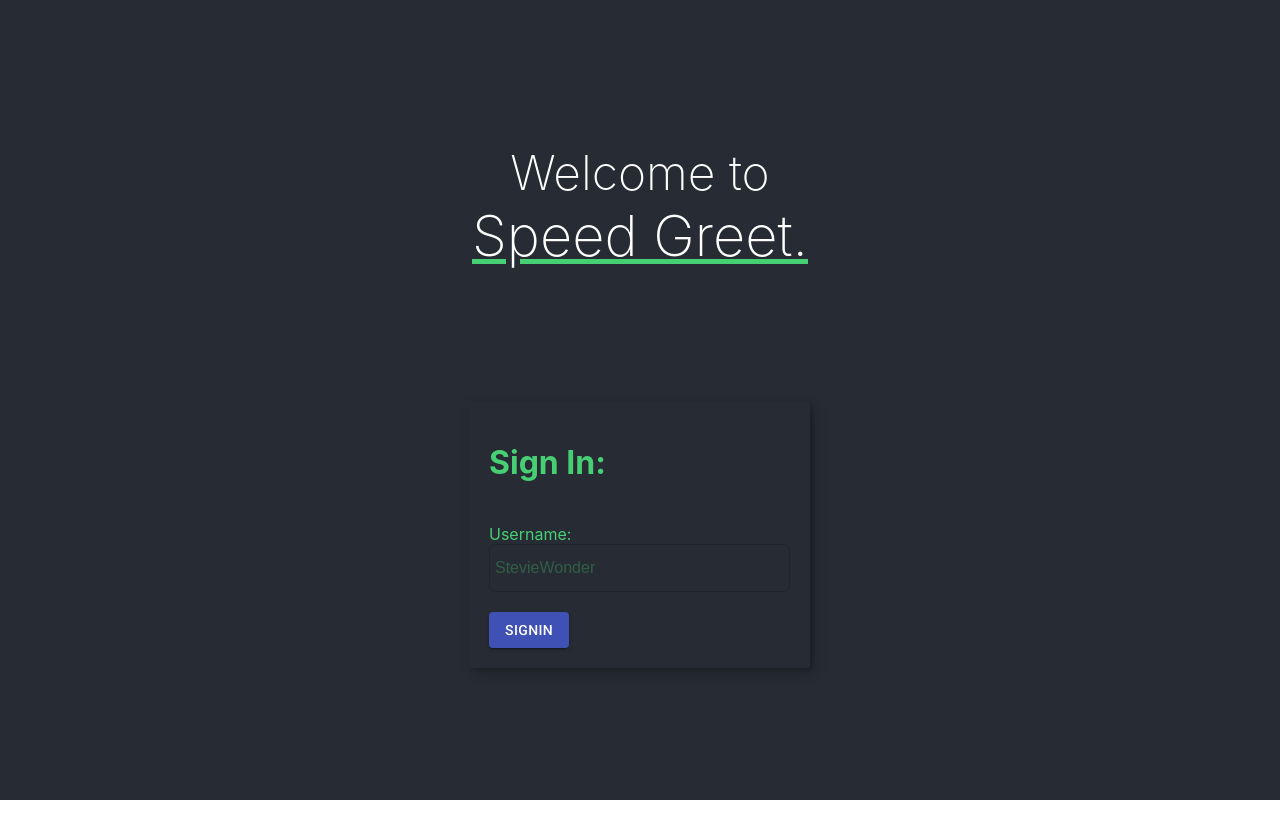
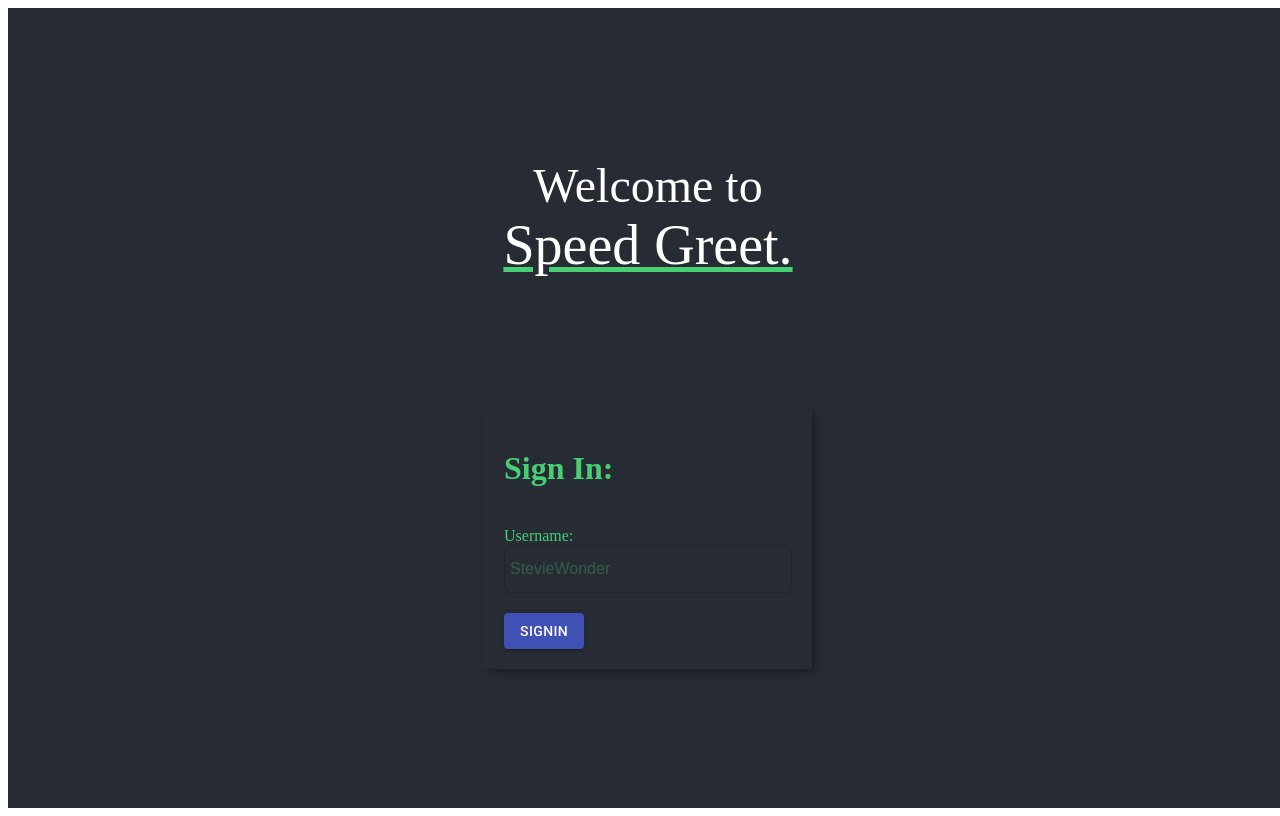
Before and after one commit to ColdMillenium/SpeedGreet, a React (Create React App) app: page /#/ in a window 1280 px wide. Built offline with nearby package versions, Linux system fonts and the light colour scheme; no server answers.

Commit message:
Imported Montserrat and Quicksand fonts
from google fonts

```diff
--- a/src/index.css
+++ b/src/index.css
@@ -1,14 +1 @@
-body {
-  margin: 0;
-  font-family: -apple-system, BlinkMacSystemFont, 'Segoe UI', 'Roboto', 'Oxygen',
-    'Ubuntu', 'Cantarell', 'Fira Sans', 'Droid Sans', 'Helvetica Neue',
-    sans-serif;
-  -webkit-font-smoothing: antialiased;
-  -moz-osx-font-smoothing: grayscale;
-  height:100%;
-}
-
-code {
-  font-family: source-code-pro, Menlo, Monaco, Consolas, 'Courier New',
-    monospace;
-}
+@import url('https://fonts.googleapis.com/css2?family=Montserrat:wght@200;400;500&family=Quicksand:wght@300;400;600;700&display=swap');
```
